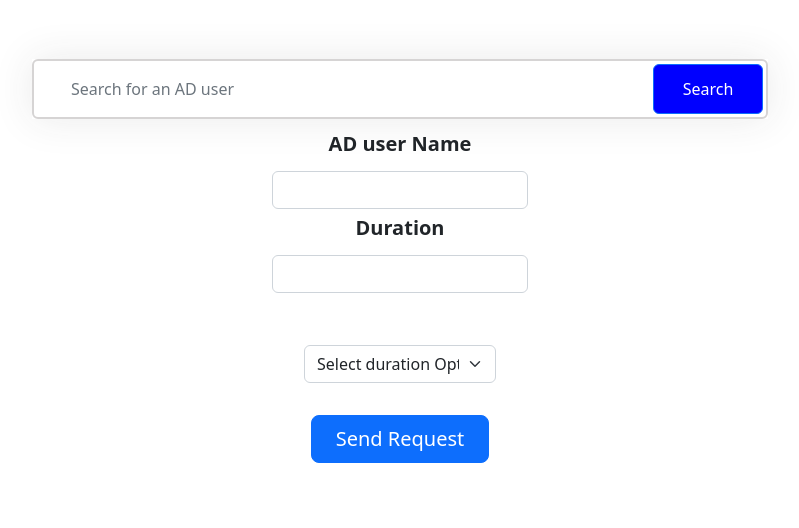
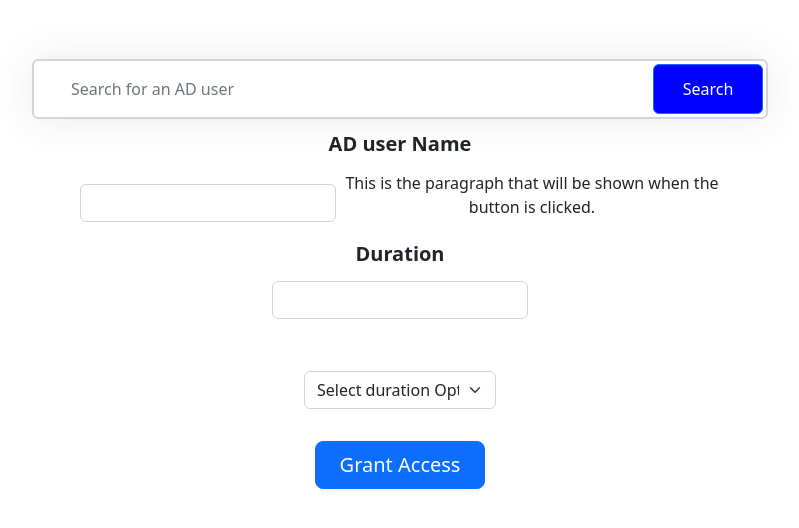
Before and after one commit to georges-hayek/UsersPortal, a Flask app: template templates/index.html in a window 1280 px wide. Shown: the part 215-743 px from the top of the page, without its empty margins (240-1039 px from the left). Run offline with Flask 2, Linux system fonts and the light colour scheme; the template is opened without the code that fills it, so the values that code supplies are empty; some libraries are stand-ins or nearby versions.

```diff
--- a/templates/index.html
+++ b/templates/index.html
@@ -103,11 +103,12 @@
                 <label for="name" class="form-label fw-bold fs-5">AD user Name</label>
                 <div class="d-grid gap-2 d-sm-flex justify-content-sm-center align-items-center my-1">
                     <input type="text" class="form-control" id="name" name="name" value="{{emailRequest}}" style="max-width: 256px;"  required>
-                    <p id="myParagraph" style="display:none;">This is the paragraph that will be shown when the button is clicked.</p>
+                    <p id="myParagraph" style="display:block;">This is the paragraph that will be shown when the button is clicked.</p>
                 </div>
                 <label for="name" class="form-label fw-bold fs-5">Duration</label>
                 <div class="d-grid gap-2 d-sm-flex justify-content-sm-center align-items-center my-1">
                     <input type="text" class="form-control" id="time" name="time" style="max-width: 256px;" required>
+                    <p id="myParagraph" style="display:none;">This is the paragraph that will be shown when the button is clicked.</p>
                 </div>
                     <!-- Example single danger button -->
                 <br>
@@ -122,7 +123,7 @@
 
                 <br>
                 <div class="d-grid gap-2 d-sm-flex justify-content-sm-center my-2">
-                  <button type="submit" class="btn btn-primary btn-lg px-4 gap-3">Send Request</button>
+                  <button type="submit" class="btn btn-primary btn-lg px-4 gap-3">Grant Access</button>
                 </div>
             </div>
         </form>
```
